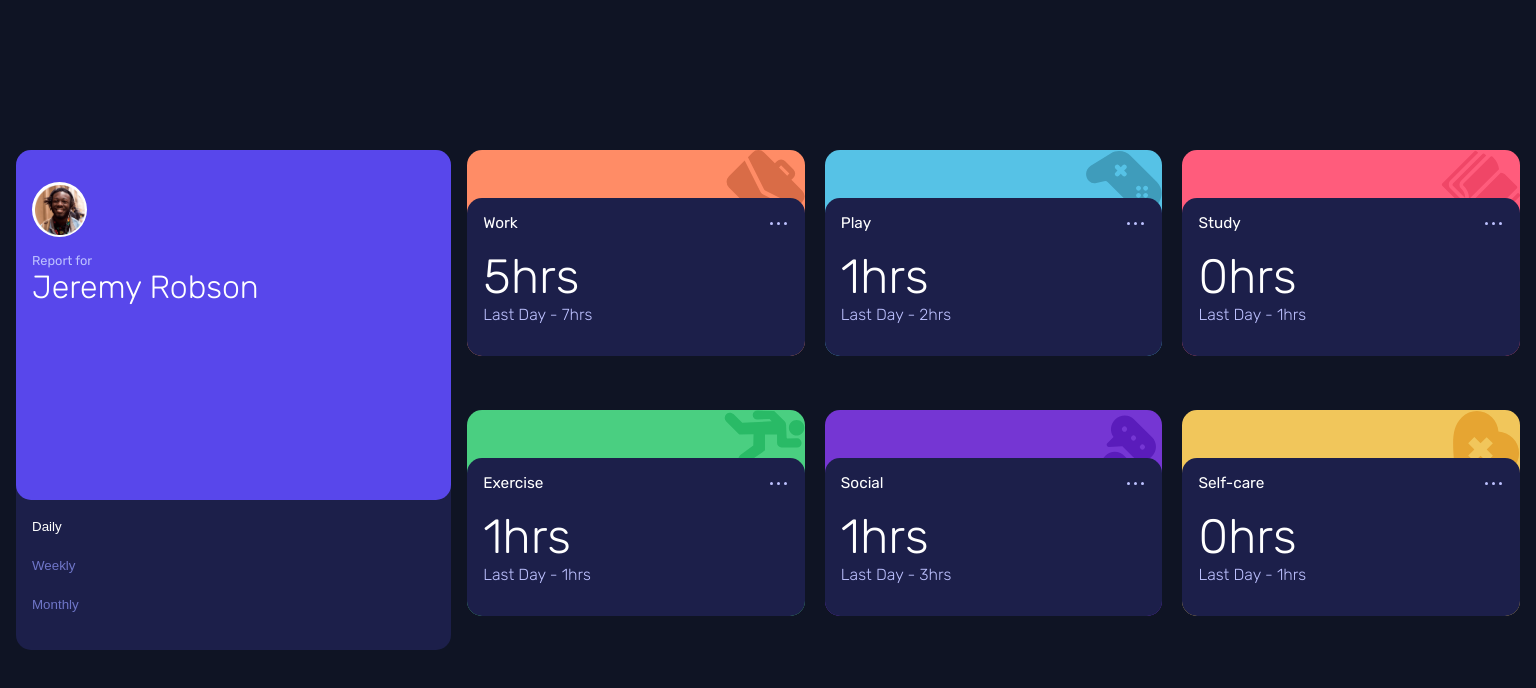
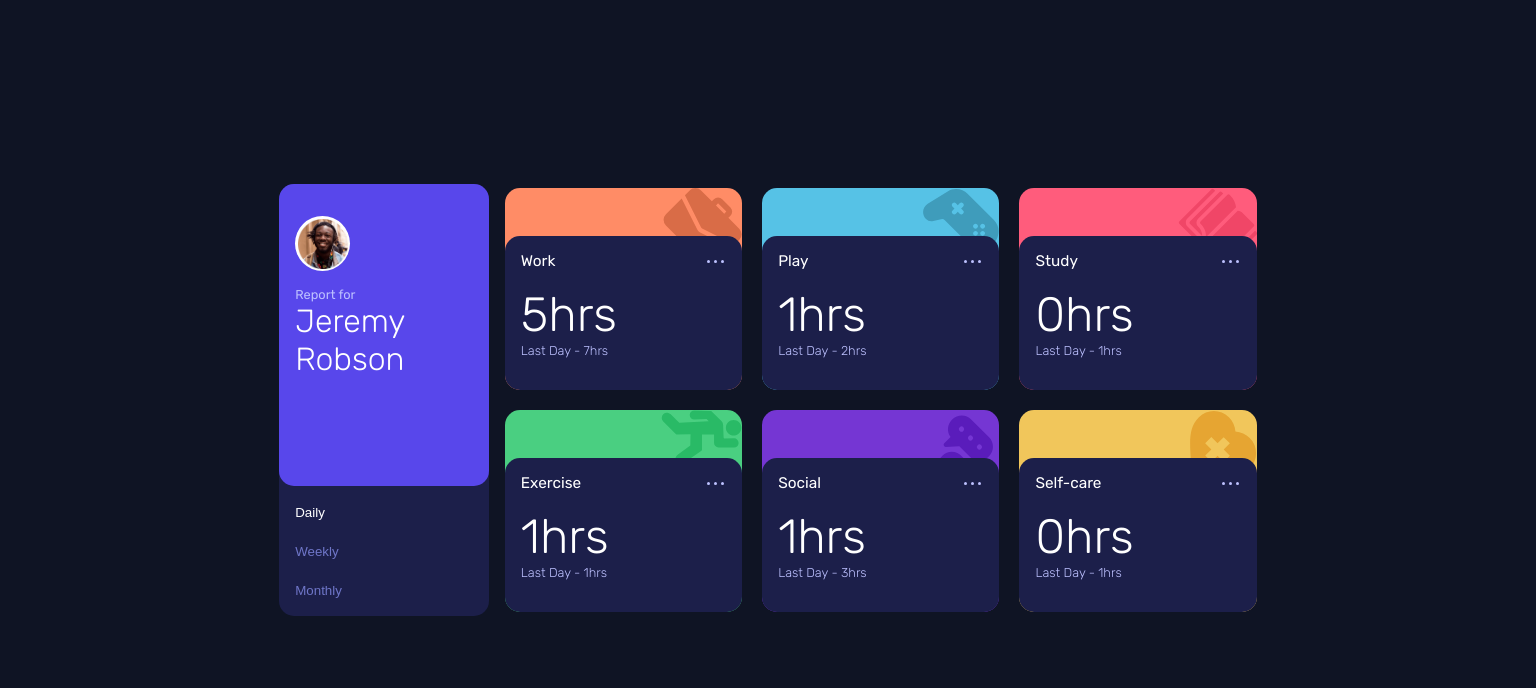
Before and after one commit to kalibir/Time-tracking-dashboard-challenge, a React (Create React App) app in the folder time-tracking-dashboard/: page / in a window 1536 px wide. Shown: the top 688 px of the page. Built offline with nearby package versions, Linux system fonts and the light colour scheme.

Commit message:
media queries for 1440 screen size

```diff
--- a/time-tracking-dashboard/src/Cards/styles.css
+++ b/time-tracking-dashboard/src/Cards/styles.css
@@ -6,7 +6,7 @@
 	background-position: top right;
 	margin-top: 1em;
 	padding-top: 3em;
-	pointer: cursor;
+	cursor: pointer;
 }
 
 .Work {
--- a/time-tracking-dashboard/src/desktop-layout.css
+++ b/time-tracking-dashboard/src/desktop-layout.css
@@ -12,15 +12,12 @@
 
 	.main > .user-wrapper {
 		max-width: 100%;
-		max-height: 500px;
-		height: 500px;
 		margin-right: 1em;
+		height: 432px;
 	}
 
 	.main > .data-wrapper {
 		max-width: 100%;
-		max-height: 500px;
-		height: 500px;
 		display: grid;
 		grid-template-columns: repeat(3, 1fr);
 		gap: 20px;
@@ -64,6 +61,7 @@
 	.data-wrapper > .activity-card {
 		margin: 0;
 		align-self: start;
+		min-height: 100%;
 	}
 
 	.info-wrapper > .card-header {
@@ -72,12 +70,25 @@
 
 	.info-wrapper > .card-info {
 		display: block;
+		max-width: 100%;
 	}
 
 	.card-info > .hours {
 		font-size: 3em;
 	}
 	.card-info > .records {
-		font-size: 1rem;
+		font-size: 0.8rem;
 	}
 }
+
+@media (min-width: 1440px) {
+	.main {
+		grid-template-columns: 15% 50%;
+		justify-content: center;
+	}
+	.main > .user-wrapper {
+		max-width: 100%;
+		margin-right: 1em;
+		height: 432px;
+	}
+}
```
